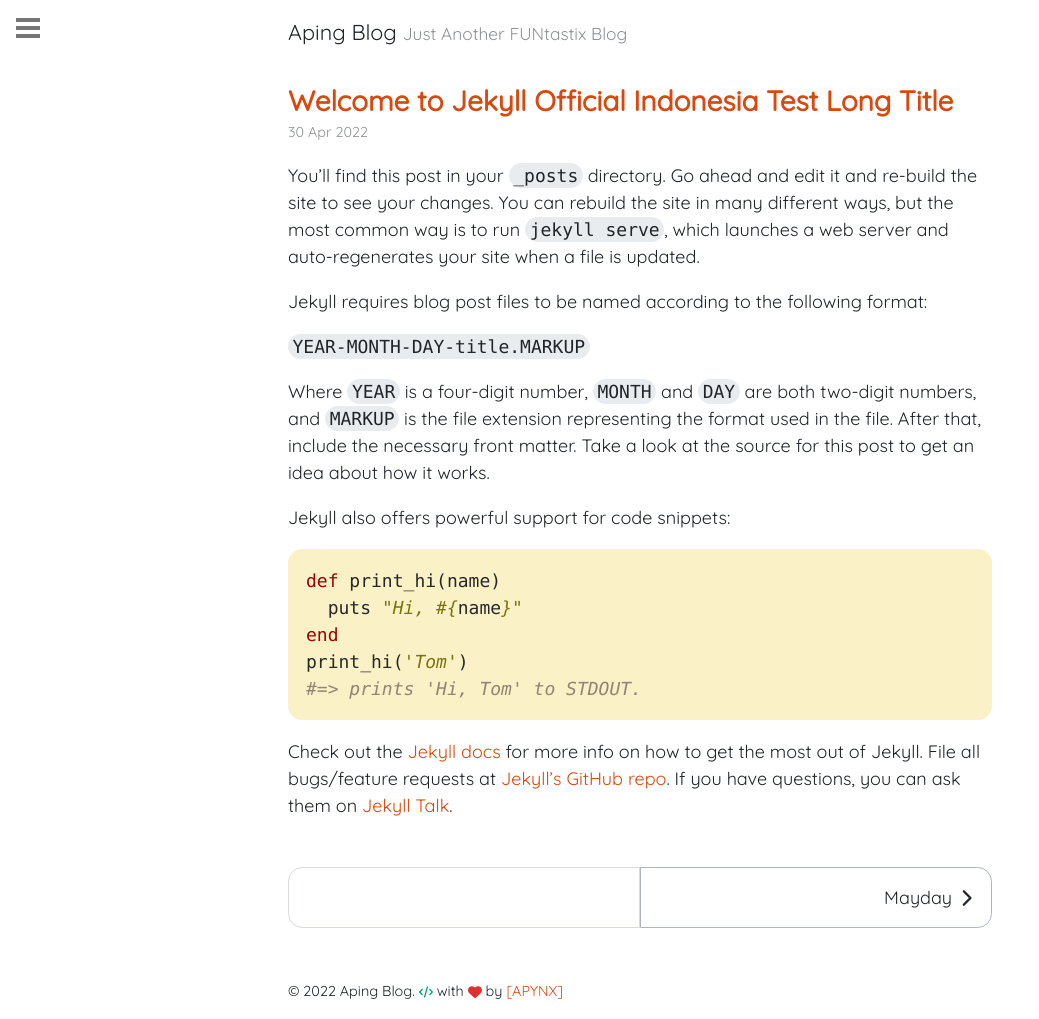
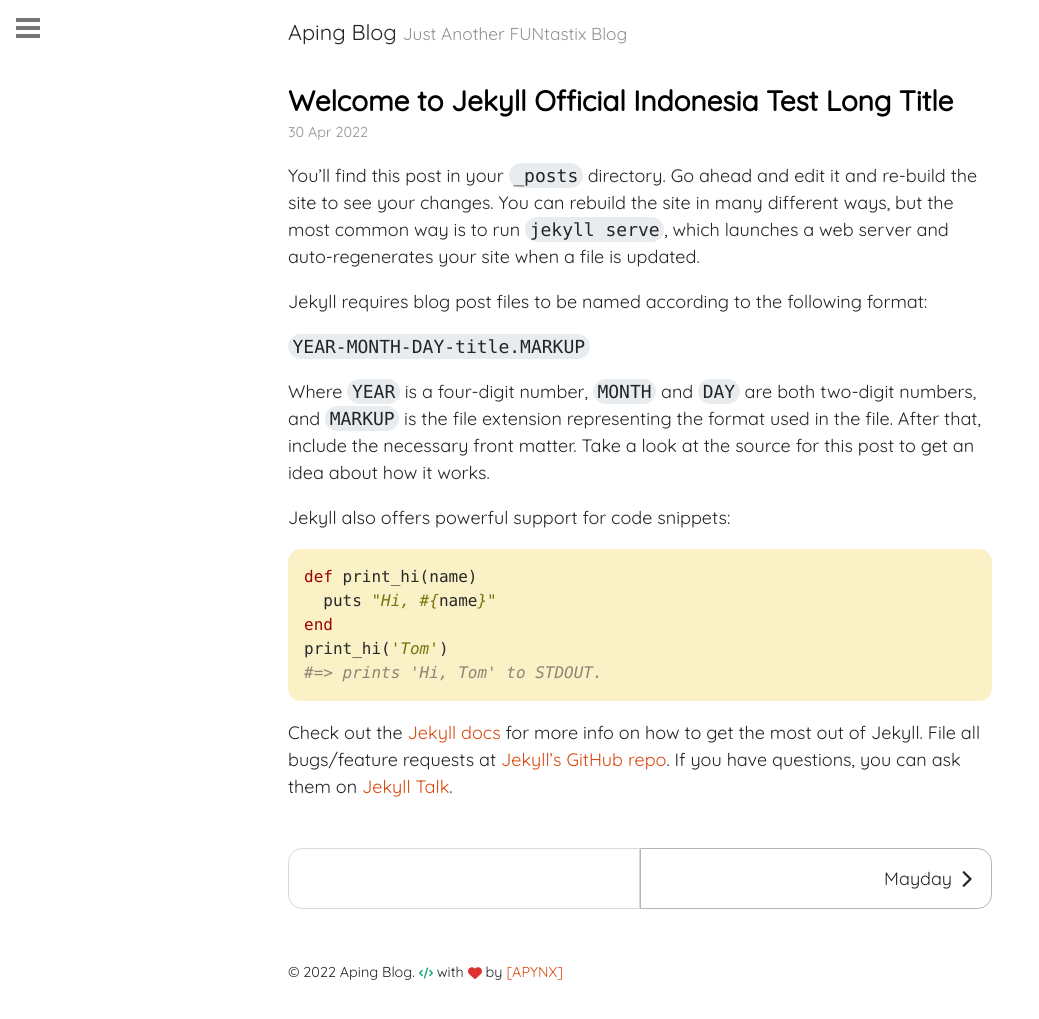
Before and after one commit to apynx/apynx.github.io, a Jekyll site: the page built from _posts/2022-04-30-welcome-to-jekyll-official-indonesia-test-long-title.md, in a window 1280 px wide. Shown: the whole page, without its empty margins (0-1039 px from the left). Built offline with Jekyll 4.4.1, drawn with Linux system fonts in a browser that asks for light colours.

Commit message:
test css

```diff
--- a/_sass/ockham/_custom.scss
+++ b/_sass/ockham/_custom.scss
@@ -3,7 +3,7 @@
 .page, .post {
   h1 {
     font-size: 28px;
-    color: var(--link-color);
+    color: var(--heading-color);
   }
 }
 
@@ -27,3 +27,7 @@
 .masthead-title {
     font-weight: normal !important;
   }
+
+figure.highlight {
+  font-size: 16px;
+}
```
